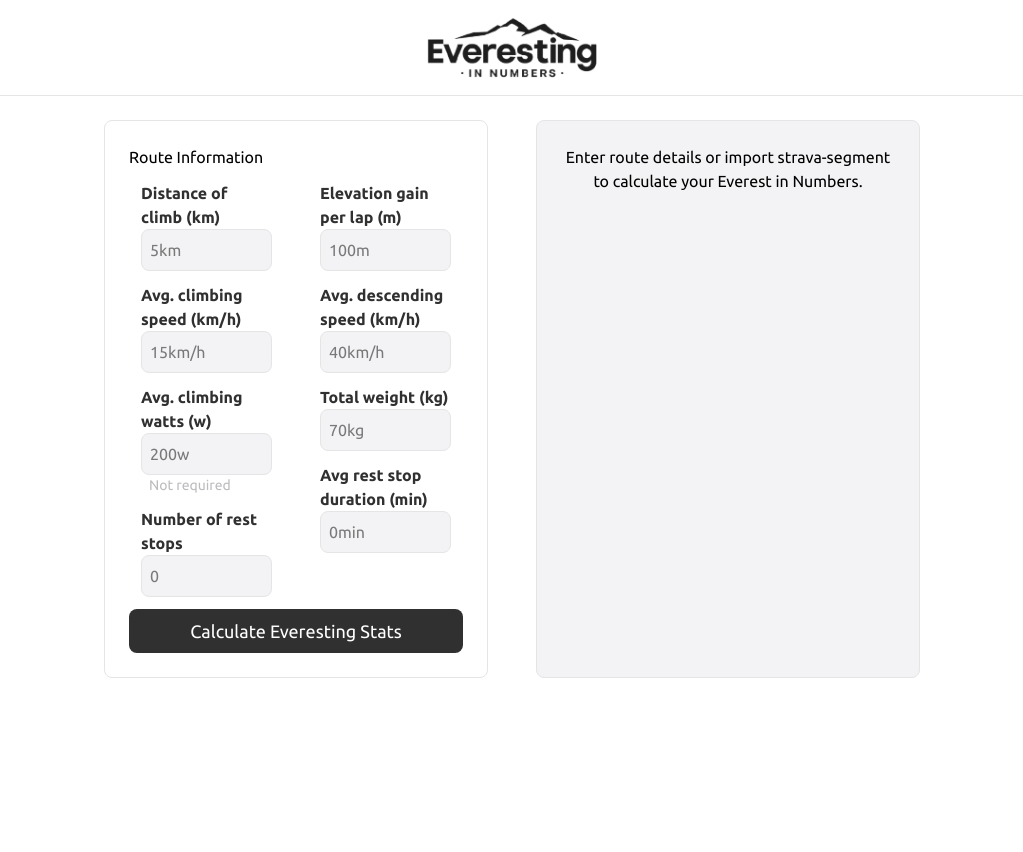
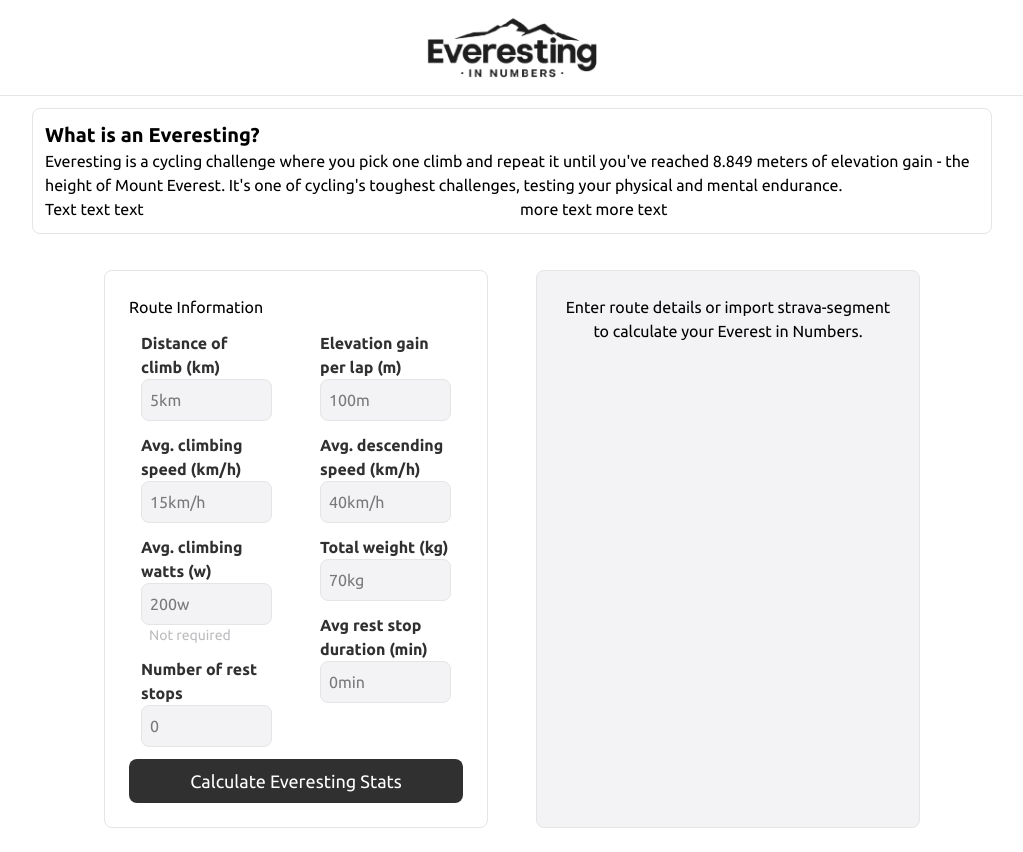
Before and after one commit to SASMIDT03/EverestingInNumbers, a React (Vite) app: page / in a window 1280 px wide. Shown: the whole page, without its empty margins (128-1151 px from the left). Before the commit the page ends 800 px from the top, so only its background shows below. Built offline with nearby package versions, Linux system fonts and the light colour scheme.

Commit message:
Started adding a small infosection at the top.

```diff
--- a/src/App.tsx
+++ b/src/App.tsx
@@ -39,6 +39,15 @@ function App() {
             </input>
             */}
 
+            <div className="bg-primary border-1 border-primary-shade rounded-lg w-[75vw] p-3 m-3">
+                <div className="text-xl font-bold">What is an Everesting?</div>
+                <p>Everesting is a cycling challenge where you pick one climb and repeat it until you've reached 8.849 meters of elevation gain - the height of Mount Everest. It's one of cycling's toughest challenges, testing your physical and mental endurance.</p>
+                <div className="grid md:grid-cols-2 gap-4">
+                    <p>Text text text</p>
+                    <p>more text more text</p>
+                </div>
+            </div>
+
             <div className="flex flex-row items-stretch">
                 <RouteForm onCalculate={handleCalculation}/>
                 <StatsDisplay stats={results}/>
```
